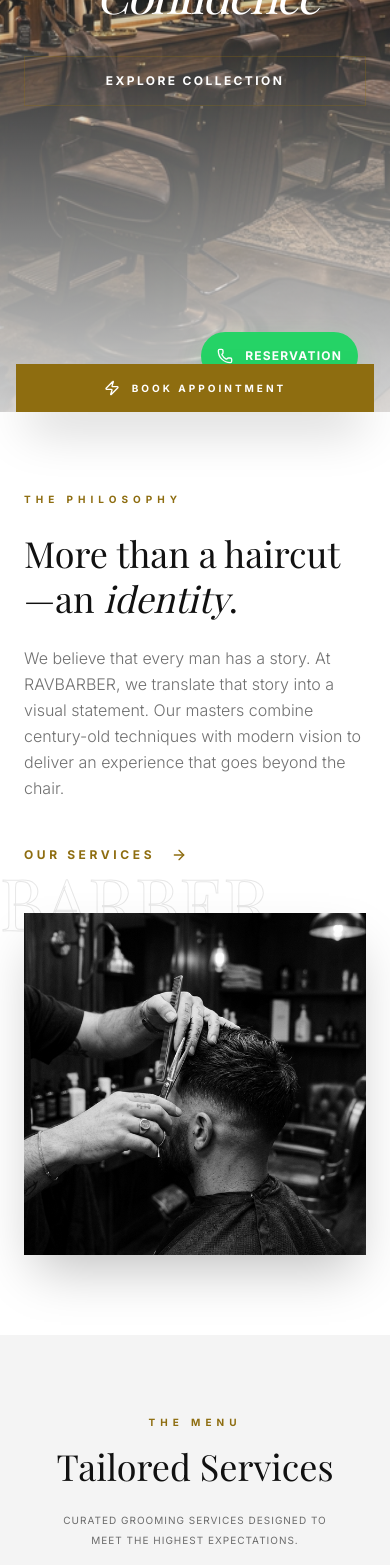
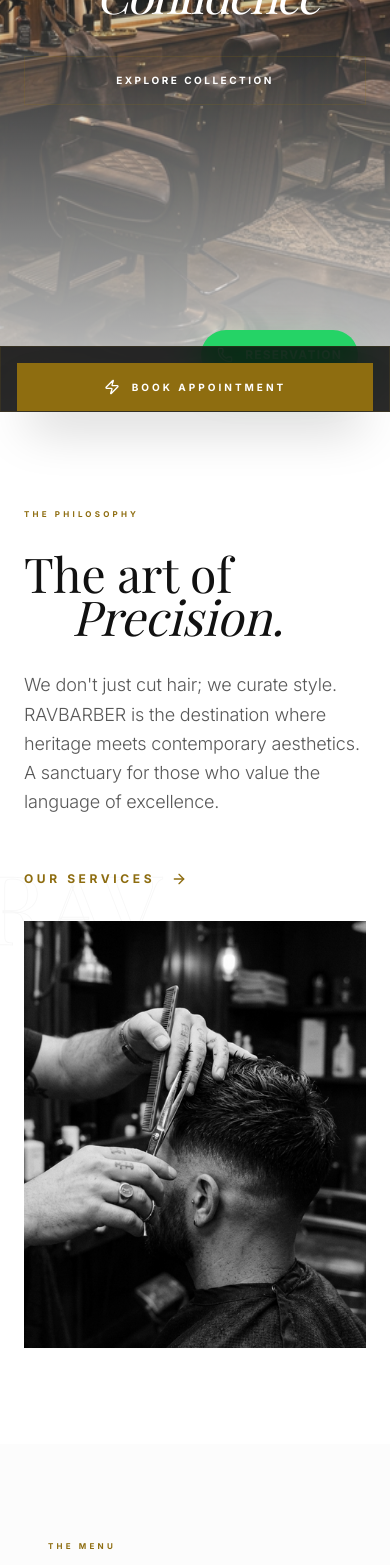
Before and after one commit to Alfinnnn21/REVBARBER, a Next.js app: page / in a window 390 px wide. Shown: the part 432-1997 px from the top of the page. Built offline with nearby package versions, Linux system fonts and the light colour scheme; a web font is replaced by a local one.

Commit message:
design: major editorial redesign for premium mobile experience

```diff
--- a/src/app/globals.css
+++ b/src/app/globals.css
@@ -3,28 +3,29 @@
 :root {
   --background: #ffffff;
   --foreground: #111111;
-  --primary-gold: #8e6d10;
-  --accent-gold: #c5a059;
-  --soft-gray: #f4f4f4;
+  --gold: #8e6d10;
+  --gold-accent: #c5a059;
+  --soft: #fcfcfc;
+  --luxury: #0c0c0c;
 }
 
 @theme {
   --color-background: var(--background);
   --color-foreground: var(--foreground);
-  --color-gold: var(--primary-gold);
-  --color-accent: var(--accent-gold);
-  --color-soft: var(--soft-gray);
+  --color-gold: var(--gold);
+  --color-accent: var(--gold-accent);
+  --color-soft: var(--soft);
+  --color-luxury: var(--luxury);
   --font-serif: "Playfair Display", serif;
   --font-sans: "Inter", sans-serif;
-  --spacing-mobile: 1.5rem;
-  --spacing-desktop: 6rem;
 }
 
 @layer base {
   body {
-    background-color: var(--background) !important;
-    color: var(--foreground) !important;
+    background-color: var(--background);
+    color: var(--foreground);
     -webkit-font-smoothing: antialiased;
+    letter-spacing: -0.01em;
   }
 }
 
@@ -39,19 +40,57 @@
 }
 
 .text-outline {
-  -webkit-text-stroke: 1px rgba(17, 17, 17, 0.1);
+  -webkit-text-stroke: 1px rgba(17, 17, 17, 0.08);
   color: transparent;
 }
 
+.text-prestige {
+  text-transform: uppercase;
+  letter-spacing: 0.4em;
+  font-size: 10px;
+  font-weight: 700;
+}
+
+@media (max-width: 768px) {
+  .text-prestige {
+    font-size: 8px;
+  }
+}
+
 .glass {
-  background: rgba(255, 255, 255, 0.85);
-  backdrop-filter: blur(16px) saturate(180%);
-  border: 1px solid rgba(142, 109, 16, 0.1);
+  background: rgba(255, 255, 255, 0.9);
+  backdrop-filter: blur(20px) saturate(180%);
+  border: 1px solid rgba(142, 109, 16, 0.08);
+}
+
+.glass-dark {
+  background: rgba(12, 12, 12, 0.85);
+  backdrop-filter: blur(20px) saturate(180%);
+  border: 1px solid rgba(142, 109, 16, 0.15);
 }
 
 .float-wa {
-  @apply fixed bottom-8 right-8 z-[150] bg-[#25D366] text-white p-4 rounded-full shadow-2xl hover:scale-110 transition-all duration-300 flex items-center gap-3 font-bold text-xs uppercase tracking-widest;
-  box-shadow: 0 10px 30px -10px rgba(37, 211, 102, 0.5);
+  position: fixed;
+  bottom: 2rem;
+  right: 2rem;
+  z-index: 150;
+  background-color: #25D366;
+  color: white;
+  padding: 1rem;
+  border-radius: 9999px;
+  box-shadow: 0 10px 40px -10px rgba(37, 211, 102, 0.4);
+  transition: all 0.5s;
+  display: flex;
+  align-items: center;
+  gap: 0.75rem;
+  font-weight: 700;
+  font-size: 0.75rem;
+  text-transform: uppercase;
+  letter-spacing: 0.1em;
+}
+
+.float-wa:hover {
+  transform: scale(1.1);
 }
 
 .gold-gradient {
@@ -61,36 +100,81 @@
   -webkit-text-fill-color: transparent;
 }
 
-.image-mask {
-  mask-image: linear-gradient(to bottom, black 80%, transparent 100%);
-}
-
 .btn-luxury {
-  @apply relative overflow-hidden px-8 py-4 uppercase tracking-[0.2em] text-xs font-bold transition-all duration-500 border border-gold/30 hover:border-gold;
+  position: relative;
+  overflow: hidden;
+  padding: 1rem 2rem;
+  text-transform: uppercase;
+  letter-spacing: 0.25em;
+  font-size: 10px;
+  font-weight: 700;
+  border-width: 1px;
+  border-style: solid;
+  border-color: rgba(142, 109, 16, 0.2);
+  transition: all 0.7s;
+  background-color: transparent;
 }
 
 .btn-luxury::before {
-  @apply content-[''] absolute top-0 left-[-100%] w-full h-full bg-gold transition-all duration-500 z-[-1];
+  content: "";
+  position: absolute;
+  top: 0;
+  left: -100%;
+  width: 100%;
+  height: 100%;
+  background-color: #8e6d10;
+  transition: all 0.7s;
+  z-index: -1;
 }
 
 .btn-luxury:hover::before {
-  @apply left-0;
+  left: 0;
 }
 
 .btn-luxury:hover {
-  @apply text-white;
+  color: white;
+  border-color: transparent;
 }
 
-/* Section Spacing - Refined for Mobile Symmetry */
+.luxury-card {
+  background-color: white;
+  border: 1px solid rgba(0, 0, 0, 0.05);
+  box-shadow: 0 20px 50px rgba(0, 0, 0, 0.02);
+  transition: all 0.7s;
+}
+
+.luxury-card:hover {
+  box-shadow: 0 30px 60px rgba(0, 0, 0, 0.05);
+  transform: translateY(-0.25rem);
+}
+
+/* Section Spacing */
 .section-padding {
-  @apply py-20 px-6 md:py-32 md:px-24;
+  padding: 6rem 1.5rem;
+}
+
+@media (min-width: 768px) {
+  .section-padding {
+    padding: 10rem 6rem;
+  }
 }
 
 .container-custom {
-  @apply max-w-7xl mx-auto w-full px-6 md:px-12;
+  max-width: 1400px;
+  margin-left: auto;
+  margin-right: auto;
+  width: 100%;
+  padding-left: 1.5rem;
+  padding-right: 1.5rem;
 }
 
-/* Fix for iOS bottom bar & mobile padding */
+@media (min-width: 768px) {
+  .container-custom {
+    padding-left: 3rem;
+    padding-right: 3rem;
+  }
+}
+
 @supports (padding: env(safe-area-inset-bottom)) {
   .pb-safe {
     padding-bottom: env(safe-area-inset-bottom);
--- a/src/app/page.tsx
+++ b/src/app/page.tsx
@@ -78,7 +78,7 @@ Terima kasih!`;
           <Scissors className="w-4 h-4 md:w-5 md:h-5 text-gold" />
           <span className="text-sm md:text-xl font-serif font-bold tracking-[0.2em] md:tracking-[0.3em]">RAVBARBER</span>
         </div>
-        <div className="hidden md:flex gap-12 text-[10px] uppercase tracking-[0.3em] font-bold">
+        <div className="hidden lg:flex gap-12 text-prestige">
           <a href="#about" className="hover:text-gold transition-colors">Experience</a>
           <a href="#services" className="hover:text-gold transition-colors">Services</a>
           <a href="#barbers" className="hover:text-gold transition-colors">Masters</a>
@@ -134,26 +134,27 @@ Terima kasih!`;
         </div>
       </section>
 
-      {/* Brand Experience: Symmetric Mobile Adjustments */}
-      <section id="about" className="section-padding container-custom grid md:grid-cols-12 gap-12 md:gap-16 items-center">
+      {/* Brand Experience: Editorial Asymmetric */}
+      <section id="about" className="section-padding container-custom grid md:grid-cols-12 gap-8 md:gap-16 items-center overflow-hidden">
         <div className="md:col-span-12 lg:col-span-5 relative order-2 lg:order-1">
-          <div className="absolute -top-12 md:-top-20 -left-6 md:-left-10 text-7xl md:text-9xl font-serif text-outline select-none z-0">BARBER</div>
+          <div className="absolute -top-16 md:-top-20 -left-10 md:-left-16 text-8xl md:text-[12rem] font-serif text-outline select-none z-0 opacity-40">RAV</div>
           <motion.div
-            whileInView={{ opacity: [0, 1], y: [20, 0] }}
+            initial={{ clipPath: "inset(100% 0 0 0)" }}
+            whileInView={{ clipPath: "inset(0% 0 0 0)" }}
+            transition={{ duration: 1.5, ease: "circOut" }}
             viewport={{ once: true }}
-            className="relative z-10 aspect-square md:aspect-[3/4] overflow-hidden grayscale hover:grayscale-0 transition-all duration-1000 shadow-2xl"
+            className="relative z-10 aspect-[4/5] md:aspect-[3/4] overflow-hidden grayscale hover:grayscale-0 transition-all duration-1000 shadow-[0_50px_100px_rgba(0,0,0,0.1)]"
           >
-            <Image src="/images/haircut_service_1772360078172.png" alt="Detail" fill className="object-cover" />
+            <Image src="/images/haircut_service_1772360078172.png" alt="Detail" fill className="object-cover scale-110" />
           </motion.div>
         </div>
         <div className="lg:col-span-1 hidden lg:block" />
-        <div className="md:col-span-12 lg:col-span-6 space-y-6 md:space-y-12 order-1 lg:order-2">
-          <h3 className="text-[10px] uppercase tracking-[0.5em] font-bold text-gold">The Philosophy</h3>
-          <h2 className="text-4xl md:text-7xl font-serif leading-tight">More than a haircut—an <span className="italic">identity</span>.</h2>
-          <p className="text-base md:text-lg text-foreground/60 leading-relaxed font-light">
-            We believe that every man has a story. At RAVBARBER, we translate that story into a visual statement.
-            Our masters combine century-old techniques with modern vision to deliver an experience that goes
-            beyond the chair.
+        <div className="md:col-span-12 lg:col-span-6 space-y-8 md:space-y-12 order-1 lg:order-2">
+          <h3 className="text-prestige text-gold">The Philosophy</h3>
+          <h2 className="text-5xl md:text-[5.5rem] font-serif leading-[0.9] md:leading-none">The art of <br /><span className="italic pl-12 md:pl-24">Precision.</span></h2>
+          <p className="text-lg md:text-xl text-foreground/70 leading-relaxed font-light max-w-lg">
+            We don't just cut hair; we curate style. RAVBARBER is the destination where heritage meets contemporary aesthetics.
+            A sanctuary for those who value the language of excellence.
           </p>
           <div className="pt-4 md:pt-8">
             <a href="#services" className="inline-flex items-center gap-4 text-xs font-bold uppercase tracking-[0.3em] group text-gold">
@@ -166,33 +167,34 @@ Terima kasih!`;
       {/* Services: Grid Sizing Fix */}
       <section id="services" className="bg-soft section-padding">
         <div className="container-custom">
-          <div className="flex flex-col md:flex-row justify-between items-start md:items-end mb-16 md:mb-24 gap-6 md:gap-8 text-center md:text-left">
+          <div className="flex flex-col md:flex-row justify-between items-start md:items-end mb-24 md:mb-32 gap-8 text-left">
             <div className="w-full">
-              <h3 className="text-[10px] uppercase tracking-[0.5em] font-bold text-gold mb-4">The Menu</h3>
-              <h2 className="text-4xl md:text-7xl font-serif">Tailored Services</h2>
+              <h3 className="text-prestige text-gold mb-6">The Menu</h3>
+              <h2 className="text-5xl md:text-8xl font-serif leading-none">Exquisite<br /><span className="italic">Collection</span></h2>
             </div>
-            <p className="w-full md:max-w-xs text-[10px] md:text-xs uppercase tracking-widest leading-loose opacity-60">
-              curated grooming services designed to meet the highest expectations.
+            <p className="w-full md:max-w-xs text-xs md:text-sm uppercase tracking-[0.15em] leading-loose opacity-50 font-medium">
+              A curated selection of grooming excellence for the modern gentleman.
             </p>
           </div>
 
-          <div className="grid grid-cols-1 sm:grid-cols-2 lg:grid-cols-4 gap-4 md:gap-6">
+          <div className="grid grid-cols-1 sm:grid-cols-2 lg:grid-cols-4 gap-6 md:gap-8">
             {services.map((s, i) => (
               <motion.div
                 key={i}
-                whileHover={{ y: -5 }}
-                className="bg-[#111] p-6 md:p-8 text-center flex flex-col items-center group transition-all"
+                whileHover={{ y: -10 }}
+                className="luxury-card p-10 md:p-12 text-center flex flex-col items-center group relative overflow-hidden h-full"
               >
-                <div className="text-gold/60 mb-4 group-hover:text-gold transition-colors">
+                <div className="text-gold/30 mb-8 md:mb-12 group-hover:text-gold transition-all duration-700 scale-150 transform">
                   {(s as any).icon}
                 </div>
-                <h4 className="text-white text-base md:text-lg font-serif tracking-[0.1em] md:tracking-[0.2em] mb-2">{s.title}</h4>
-                <p className="text-gold text-xs md:text-sm font-bold tracking-[0.2em] mb-6">{s.price}</p>
+                <h4 className="text-foreground text-xl md:text-2xl font-serif tracking-[0.05em] mb-4">{s.title}</h4>
+                <div className="w-12 h-[1px] bg-black/5 mb-6 md:mb-8 group-hover:w-24 transition-all duration-700 mx-auto" />
+                <p className="text-gold text-sm font-bold tracking-[0.25em] mb-10">{s.price}</p>
                 <button
                   onClick={() => handleBooking(s.id)}
-                  className="text-[9px] md:text-[10px] text-gold/80 font-bold uppercase tracking-[0.2em] flex items-center gap-2 hover:text-gold transition-colors"
+                  className="text-prestige text-foreground hover:text-gold transition-colors flex items-center gap-4 mt-auto"
                 >
-                  Book Now <ArrowRight className="w-3 h-3" />
+                  Request Service <ArrowRight className="w-4 h-4 group-hover:translate-x-2 transition-transform" />
                 </button>
               </motion.div>
             ))}
@@ -202,21 +204,21 @@ Terima kasih!`;
 
       {/* Masters: Balanced Grid */}
       <section id="barbers" className="section-padding container-custom">
-        <div className="text-center mb-12 md:mb-16">
-          <h3 className="text-[10px] uppercase tracking-[0.5em] font-bold text-gold mb-4">The Hands</h3>
-          <h2 className="text-4xl md:text-7xl font-serif">Meet the Masters</h2>
+        <div className="text-center mb-24 md:mb-32">
+          <h3 className="text-prestige text-gold mb-6">The Hands</h3>
+          <h2 className="text-5xl md:text-8xl font-serif leading-none">Meet the <br /><span className="italic">Masters</span></h2>
         </div>
 
         <div className="grid grid-cols-1 md:grid-cols-2 gap-8 md:gap-12 max-w-5xl mx-auto">
           {barbers.map((b, i) => (
-            <div key={i} className="group relative overflow-hidden shadow-xl">
-              <div className="aspect-[4/5] relative overflow-hidden grayscale group-hover:grayscale-0 transition-all duration-1000">
+            <div key={i} className="group relative overflow-hidden luxury-card">
+              <div className="aspect-[3/4] md:aspect-[4/5] relative overflow-hidden grayscale group-hover:grayscale-0 transition-all duration-1000">
                 <Image src={b.image} alt={b.name} fill className="object-cover scale-110 group-hover:scale-100 transition-all duration-1000" />
               </div>
-              <div className="absolute inset-0 bg-gradient-to-t from-black/80 via-transparent to-transparent opacity-80" />
-              <div className="absolute bottom-6 left-6 md:bottom-10 md:left-10 text-white">
-                <p className="text-[9px] md:text-[10px] uppercase tracking-widest mb-1 md:mb-2 opacity-80">{b.role}</p>
-                <h4 className="text-xl md:text-3xl font-serif">{b.name}</h4>
+              <div className="absolute inset-0 bg-gradient-to-t from-luxury via-transparent to-transparent opacity-90" />
+              <div className="absolute bottom-8 left-8 md:bottom-12 md:left-12 text-white">
+                <p className="text-prestige mb-3 text-white/60">{b.role}</p>
+                <h4 className="text-3xl md:text-5xl font-serif leading-none">{b.name}</h4>
               </div>
             </div>
           ))}
```
